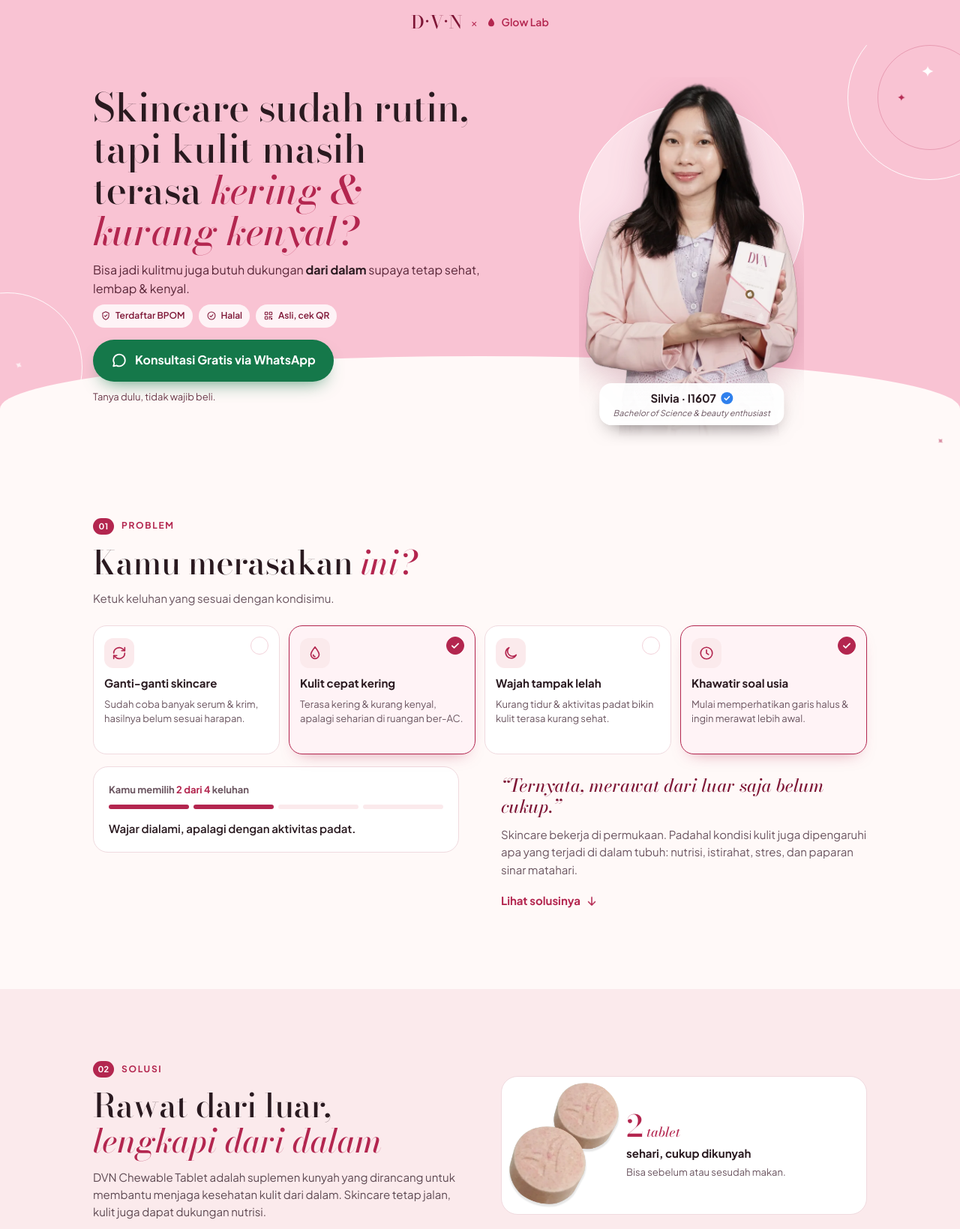
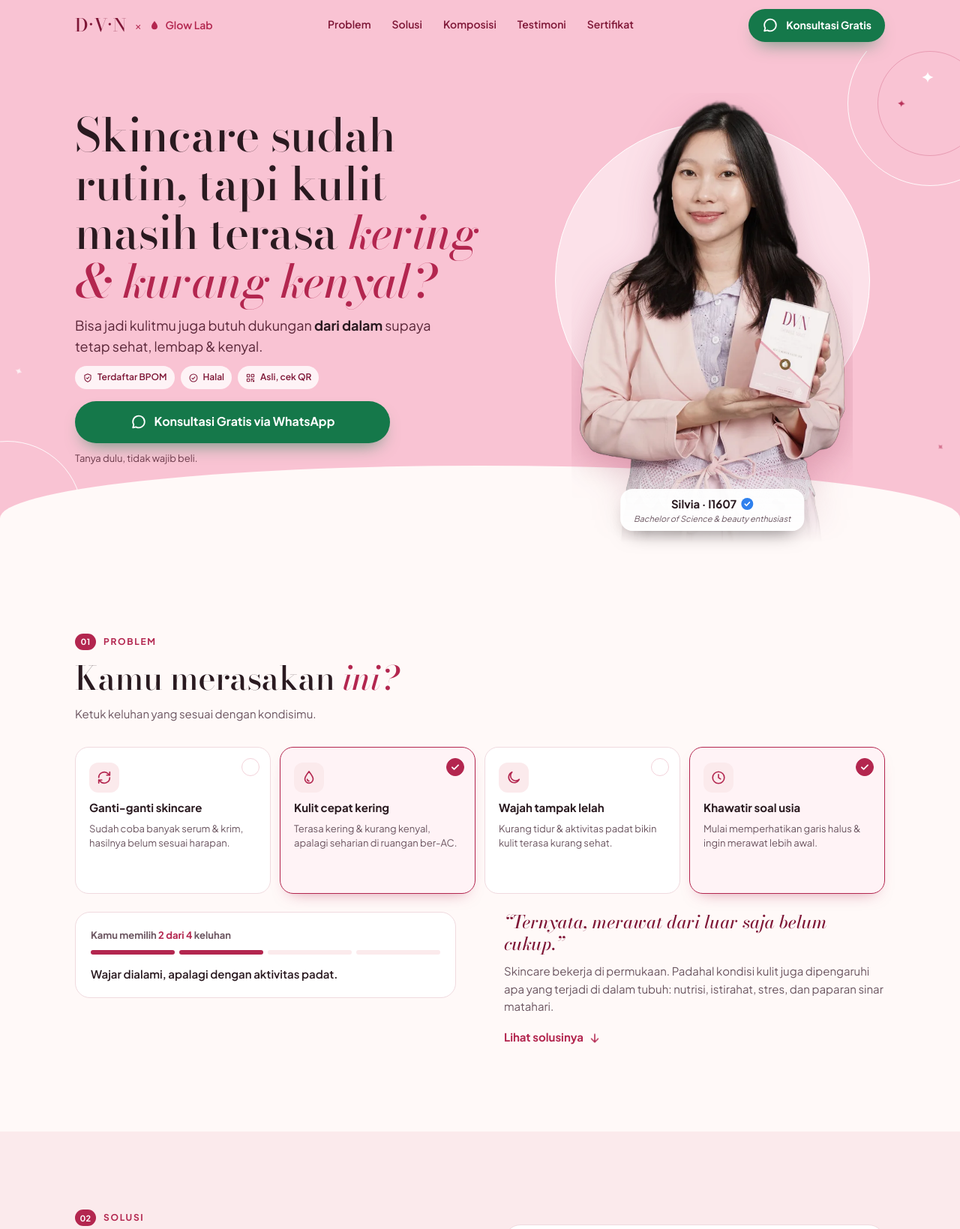
Before and after one commit to siuddin23/dvn-glowlab-lp, a plain HTML site: page index.html in a window 1280 px wide. Shown: the top 1639 px of the page at 75% size. Drawn offline with nearby package versions, Linux system fonts and the light colour scheme.

Commit message:
Add files via upload

```diff
--- a/index.html
+++ b/index.html
@@ -81,7 +81,10 @@
 
     /* Header & hero */
     .top, .hero { background: var(--pink); }
-    .top { height: 60px; display: flex; align-items: center; justify-content: center; gap: 10px; color: var(--rose-d); }
+    .top { height: 60px; color: var(--rose-d); }
+    .top-in { height: 100%; display: flex; align-items: center; justify-content: center; gap: 24px; max-width: 1160px; margin: 0 auto; padding: 0 24px; }
+    .brand { display: inline-flex; align-items: center; gap: 10px; color: inherit; text-decoration: none; }
+    .topnav, .top-wa { display: none; }
     .logo { font-family: var(--serif); font-size: 24px; letter-spacing: .06em; }
     .gl { display: inline-flex; align-items: center; gap: 6px; font-weight: 600; font-size: 14px; color: var(--rose); }
     .gl svg { width: 16px; height: 16px; }
@@ -259,20 +262,83 @@
     @keyframes twinkle { 0%, 100% { transform: scale(1) rotate(0); opacity: 1; } 50% { transform: scale(.6) rotate(45deg); opacity: .5; } }
 
     /* Desktop */
+    /* Tablet */
+    @media (min-width: 640px) {
+      .wrap { padding: 0 40px; }
+      .track { margin: 24px -40px 0; padding: 4px 40px 12px; }
+      .h2 { max-width: 640px; }
+      .photo { width: 400px; height: 520px; }
+      .photo img { height: 520px; }
+      .photo::before { width: 340px; height: 340px; margin-left: -170px; }
+      .docs { max-width: 340px; }
+      .sec .btn-wa { max-width: 420px; }
+      .hero-cta .btn-wa { width: 100%; max-width: 420px; align-self: center; }
+    }
+
+    /* Desktop */
     @media (min-width: 900px) {
-      .sec { padding: 96px 0; }
-      .hero-grid { grid-template-columns: 1.05fr .95fr; column-gap: 48px; align-items: center; }
-      .hero-copy { padding-top: 48px; grid-column: 1; grid-row: 1; }
-      .hero-cta { grid-column: 1; grid-row: 2; align-self: start; margin-top: 8px; }
+      .wrap { max-width: 1160px; }
+      .sec { padding: 104px 0; }
+      section[id] { scroll-margin-top: 72px; }
+
+      /* Header lengket dengan navigasi + tombol WA (sticky CTA bawah tidak dipakai di desktop) */
+      .top { position: sticky; top: 0; z-index: 60; height: 68px; transition: box-shadow .3s; }
+      .top.scrolled { box-shadow: 0 8px 24px -16px rgba(126,22,54,.55); }
+      .top-in { justify-content: space-between; padding: 0 40px; }
+      .topnav { display: flex; gap: 28px; }
+      .topnav a { color: var(--rose-d); text-decoration: none; font-size: 14px; font-weight: 600; padding: 8px 0; border-bottom: 2px solid transparent; transition: border-color .2s; }
+      .topnav a:hover { border-bottom-color: var(--rose); }
+      .top-wa { display: inline-flex; min-height: 44px; padding: 0 18px; font-size: 14px; }
+      .sticky { display: none; }
+
+      /* Hero: copy kiri, foto kanan */
+      .hero-grid { grid-template-columns: minmax(0, 1.1fr) minmax(0, .9fr); column-gap: 56px; align-items: center; }
+      .hero-copy { padding-top: 72px; grid-column: 1; grid-row: 1; align-self: end; }
+      .hero h1 { font-size: clamp(48px, 4.8vw, 64px); max-width: 620px; }
+      .lead { font-size: 18px; max-width: 520px; }
+      .hero-cta { grid-column: 1; grid-row: 2; align-self: start; margin-top: 12px; padding-bottom: 120px; }
       .hero-cta .trust { justify-content: flex-start; }
-      .hero-cta .btn-wa { align-self: flex-start; }
+      .hero-cta .btn-wa { align-self: flex-start; padding: 0 32px; }
       .hero-cta .note { text-align: left; }
-      .photo { grid-column: 2; grid-row: 1 / span 2; margin-top: 32px; }
-      .split { display: grid; grid-template-columns: 1fr 1fr; gap: 56px; align-items: start; }
-      .pgrid { grid-template-columns: repeat(4, minmax(0, 1fr)); }
-      .track { margin: 24px 0 0; padding: 4px 0 12px; }
-      .docs { max-width: 340px; }
-      .sticky { display: none; }
+      .photo { grid-column: 2; grid-row: 1 / span 2; width: 460px; height: 600px; margin: 40px auto 0; }
+      .photo img { height: 600px; }
+      .photo::before { width: 420px; height: 420px; margin-left: -210px; top: 40px; }
+      .deco.c3 { top: 520px; }
+
+      .split { display: grid; grid-template-columns: minmax(0, 1fr) minmax(0, 1fr); gap: 64px; align-items: start; }
+      .pgrid { grid-template-columns: repeat(4, minmax(0, 1fr)); margin-top: 32px; }
+      .pcard { min-height: 196px; padding: 20px 18px; }
+      .pcard:hover { border-color: #E9BFCB; }
+      .result { margin-top: 24px; }
+      .split > .rv .insight { margin-top: 24px; }
+
+      /* Komposisi: orbit lebih besar, kartu sejajar tengah */
+      .komp { align-items: center; grid-template-columns: minmax(0, 1.05fr) minmax(0, .95fr); }
+      .orbit { width: min(470px, 100%); margin-top: 20px; }
+      .clabel { font-size: 12px; }
+      .dcard { padding: 28px; min-height: 340px; }
+      .dicon { width: 92px; height: 92px; }
+      .dname { font-size: 32px; }
+
+      /* Testimoni: grid 3 kolom, tanpa carousel */
+      .track { display: grid; grid-template-columns: repeat(3, minmax(0, 1fr)); gap: 20px; overflow: visible; margin: 32px 0 0; padding: 0; }
+      .tcard { flex: none; }
+      .dots { display: none; }
+      #testimoni .btn-wa { margin-left: 0 !important; }
+
+      /* CTA: botol kiri, copy kanan */
+      .cta { text-align: left; padding-bottom: 104px; }
+      .cta .inner { max-width: 1000px; display: grid; grid-template-columns: minmax(0, .8fr) minmax(0, 1.2fr); gap: 56px; align-items: center; }
+      .glow { width: 300px; height: 440px; }
+      .glow::before { left: 40px; top: 100px; width: 220px; height: 220px; }
+      .glow img { height: 420px; }
+      .cta .trust { justify-content: flex-start; }
+      .cta .btn-wa { max-width: 420px; }
+      .cta .badges { margin-left: 0; }
+    }
+
+    @media (min-width: 1360px) {
+      .hero h1 { font-size: 68px; }
     }
 
     @media (prefers-reduced-motion: reduce) {
@@ -284,10 +350,22 @@
 </head>
 <body>
 
-<header class="top">
-  <span class="logo">D·V·N</span>
-  <span aria-hidden="true" style="color: var(--rose); font-size: 14px">×</span>
-  <span class="gl"><svg viewBox="0 0 24 24" fill="currentColor" aria-hidden="true"><path d="M12 3c3.8 4.6 6 8 6 11a6 6 0 0 1-12 0c0-3 2.2-6.4 6-11z"/></svg>Glow Lab</span>
+<header class="top" id="top">
+  <div class="top-in">
+    <a class="brand" href="#hero" aria-label="DVN × Glow Lab, ke atas">
+      <span class="logo">D·V·N</span>
+      <span aria-hidden="true" style="color: var(--rose); font-size: 14px">×</span>
+      <span class="gl"><svg viewBox="0 0 24 24" fill="currentColor" aria-hidden="true"><path d="M12 3c3.8 4.6 6 8 6 11a6 6 0 0 1-12 0c0-3 2.2-6.4 6-11z"/></svg>Glow Lab</span>
+    </a>
+    <nav class="topnav" aria-label="Navigasi halaman">
+      <a href="#masalah">Problem</a>
+      <a href="#solusi">Solusi</a>
+      <a href="#komposisi">Komposisi</a>
+      <a href="#testimoni">Testimoni</a>
+      <a href="#sertifikat">Sertifikat</a>
+    </nav>
+    <a class="btn-wa top-wa" data-wa="header" href="#order"><svg viewBox="0 0 24 24" fill="none" stroke="currentColor" stroke-width="2" stroke-linecap="round" stroke-linejoin="round" aria-hidden="true"><path d="M20.5 11.5a8.5 8.5 0 0 1-12.6 7.4L3.5 20l1.2-4.3A8.5 8.5 0 1 1 20.5 11.5z"/></svg>Konsultasi Gratis</a>
+  </div>
 </header>
 
 <main>
@@ -444,7 +522,7 @@
       <h2 class="h2">7 kandungan aktif, <em>satu tablet kunyah</em></h2>
       <p class="sub">Ketuk tiap bahan untuk melihat perannya dalam menjaga kulit.</p>
     </div>
-    <div class="split" style="margin-top: 4px">
+    <div class="split komp" style="margin-top: 4px">
       <div>
         <div class="pills" role="group" aria-label="Filter kandungan">
           <button type="button" class="pill" data-filter="all" aria-pressed="true">Semua (7)</button>
@@ -573,6 +651,7 @@
 <section class="sec cta" id="order">
   <div class="wrap inner">
     <div class="glow"><img src="assets/bottle.webp" alt="Botol DVN Chewable Tablet" width="480" height="953" loading="lazy" decoding="async"></div>
+    <div class="cta-copy">
     <h2 class="h2">Mulai rawat kulitmu dari dalam, <em>hari ini</em></h2>
     <p style="font-size: 15px; color: #D9C9CE; margin-bottom: 24px">Bantu jaga kulit tetap sehat, lembap &amp; kenyal dari dalam. Ceritakan kondisi kulitmu ke Ce Silvi, konsultasi gratis tanpa kewajiban membeli.</p>
     <a class="btn-wa" data-wa="final" href="#order"><svg viewBox="0 0 24 24" fill="none" stroke="currentColor" stroke-width="2" stroke-linecap="round" stroke-linejoin="round" aria-hidden="true"><path d="M20.5 11.5a8.5 8.5 0 0 1-12.6 7.4L3.5 20l1.2-4.3A8.5 8.5 0 1 1 20.5 11.5z"/></svg>Konsultasi Gratis via WhatsApp</a>
@@ -582,6 +661,7 @@
     <img class="badges" src="assets/badges.webp" alt="Logo Halal, BPOM, ISO 9001 dan sertifikasi mutu lainnya" width="408" height="62" loading="lazy" decoding="async" style="margin-top: 20px">
     <p class="fine" style="margin-top: 32px">Suplemen ini tidak memberikan hasil instan. Hasil dapat bervariasi tergantung kondisi tubuh masing-masing. Tidak untuk menggantikan makanan utama.</p>
     <p class="fine" style="margin-top: 12px">Halaman ini dikelola oleh Ce Silvi (Glow Lab), distributor resmi DVN.</p>
+    </div>
   </div>
 </section>
 
@@ -606,7 +686,8 @@
     solusi: 'Halo Ce Silvi, saya mau tahu lebih lanjut tentang DVN.',
     testimoni: 'Halo Ce Silvi, saya mau order DVN, tolong dibantu kirim ya.',
     final: 'Halo Ce Silvi, saya mau konsultasi dan order DVN.',
-    sticky: 'Halo Ce Silvi, saya mau konsultasi soal DVN.'
+    sticky: 'Halo Ce Silvi, saya mau konsultasi soal DVN.',
+    header: 'Halo Ce Silvi, saya mau konsultasi gratis soal DVN.'
   };
   var reduceMotion = window.matchMedia && window.matchMedia('(prefers-reduced-motion: reduce)').matches;
 
@@ -777,6 +858,10 @@
     dots.forEach(function (d, j) { d.classList.toggle('on', j === i); });
   }, { passive: true });
 
+  // ===== Header desktop: bayangan saat halaman di-scroll =====
+  var topEl = document.getElementById('top');
+  window.addEventListener('scroll', function () { topEl.classList.toggle('scrolled', window.scrollY > 8); }, { passive: true });
+
   // ===== Animasi muncul saat scroll =====
   var rv = document.querySelectorAll('.rv');
   if ('IntersectionObserver' in window && !reduceMotion) {
```
Also changed, not shown: 1 other file.
